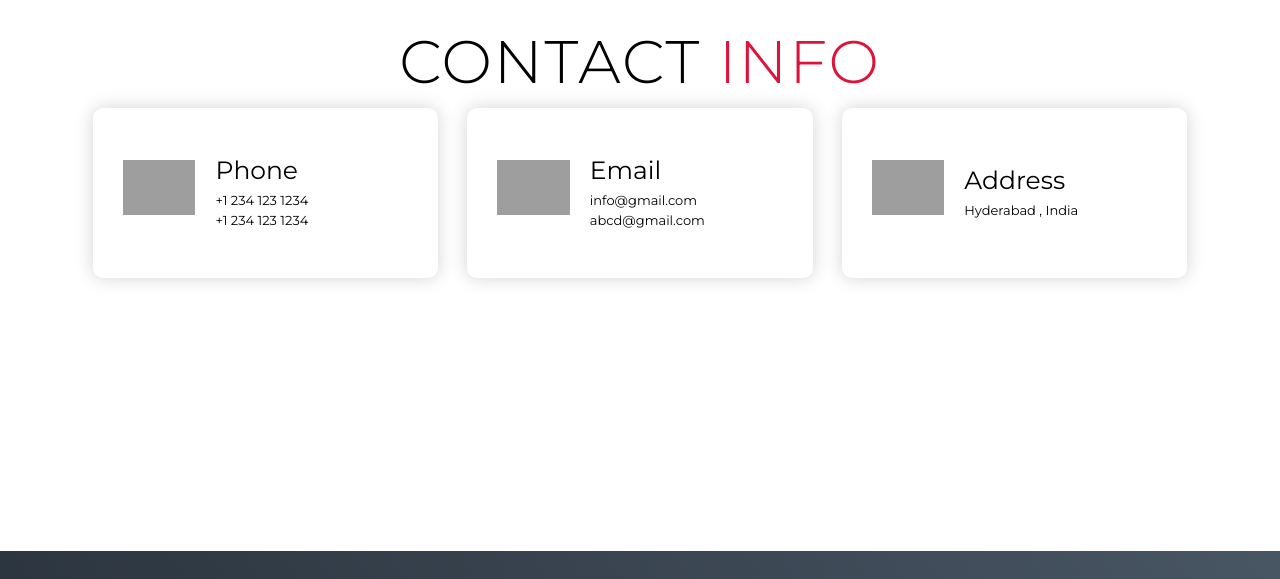
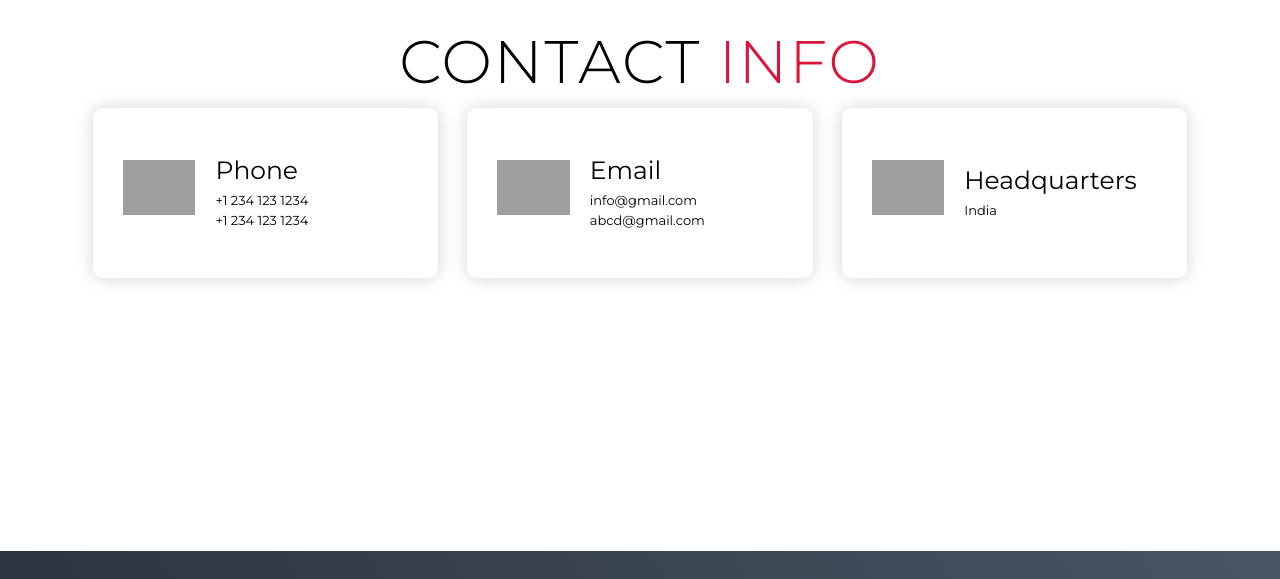
Before and after one commit to Arfaan007/One-page-website, a plain HTML site: page index.html in a window 1280 px wide. Shown: the part 4275-4854 px from the top of the page. Drawn offline with Linux system fonts and the light colour scheme; grey boxes are pictures that could not be loaded.

Commit message:
One - web

```diff
--- a/index.html
+++ b/index.html
@@ -146,8 +146,8 @@
         <div class="contact-item">
           <div class="icon"><img src="https://img.icons8.com/bubbles/100/000000/map-marker.png" /></div>
           <div class="contact-info">
-            <h1>Address</h1>
-            <h2>Hyderabad , India</h2>
+            <h1>Headquarters</h1>
+            <h2>India</h2>
           </div>
         </div>
       </div>
```
